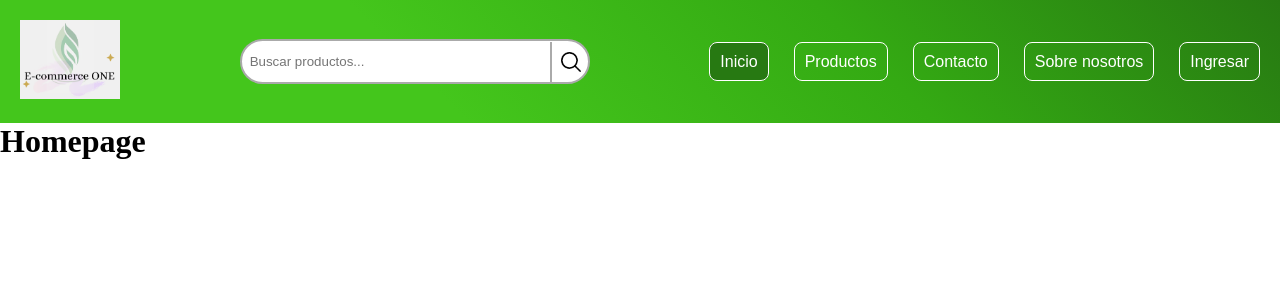
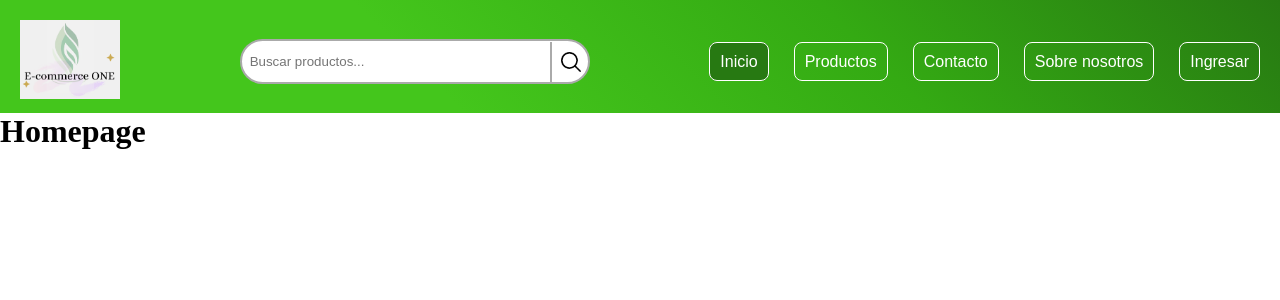
Before and after one commit to GuillermoJCV/E-Commerce-Project-ONE, a React (Vite) app: page / in a window 1280 px wide. Shown: the top 300 px of the page. Built offline with nearby package versions, Linux system fonts and the light colour scheme.

Commit message:
Cambio padding header

```diff
--- a/src/styles/header.css
+++ b/src/styles/header.css
@@ -12,7 +12,7 @@
     display: flex;
     justify-content: space-between;
     align-items: center;
-    padding: 20px 20px;
+    padding: 20px 20px 10px;
     background: var(--header-bg); /* Utilizar la variable CSS para el fondo del header */
     color: var(--main-txt);
   }
```
